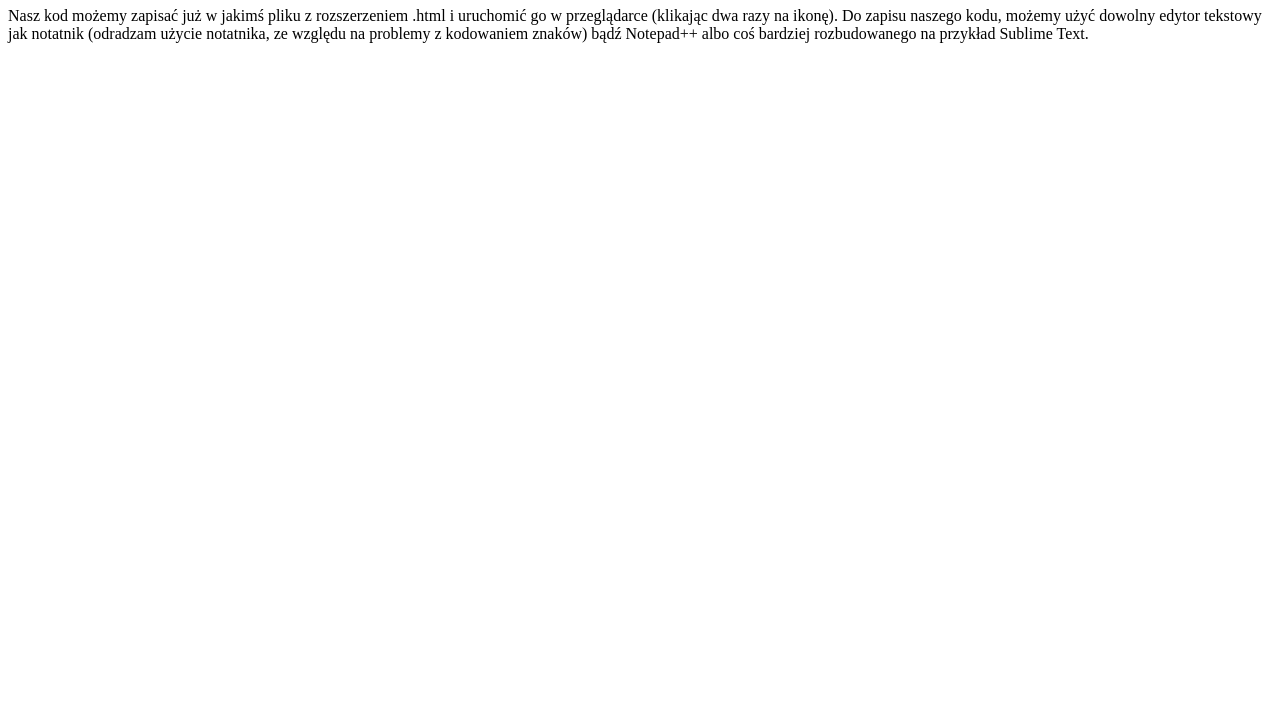
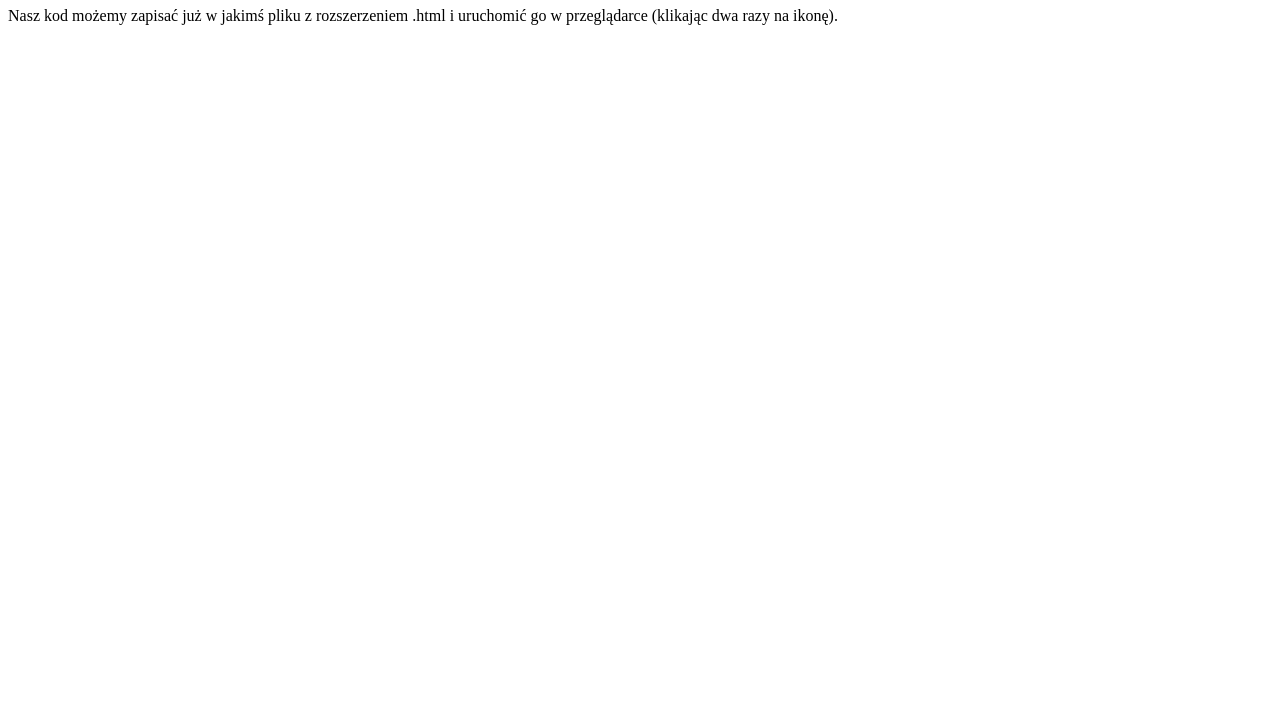
Before and after one commit to flammea/nauka-gita2, a plain HTML site: page index.html in a window 1280 px wide. Shown: the part 73-800 px from the top of the page. Drawn offline with Linux system fonts and the light colour scheme.

Commit message:
Change content

```diff
--- a/index.html
+++ b/index.html
@@ -6,6 +6,6 @@
      </head>
      <body>
      	<h1>Nagłówek</h1>
-     		<p>Nasz kod możemy zapisać już w jakimś pliku z rozszerzeniem .html i uruchomić go w przeglądarce (klikając dwa razy na ikonę). Do zapisu naszego kodu, możemy użyć dowolny edytor tekstowy jak notatnik (odradzam użycie notatnika, ze względu na problemy z kodowaniem znaków) bądź Notepad++ albo coś bardziej rozbudowanego na przykład Sublime Text.</p>
+     		<p>Nasz kod możemy zapisać już w jakimś pliku z rozszerzeniem .html i uruchomić go w przeglądarce (klikając dwa razy na ikonę).</p>
      </body>
 </html>
```
